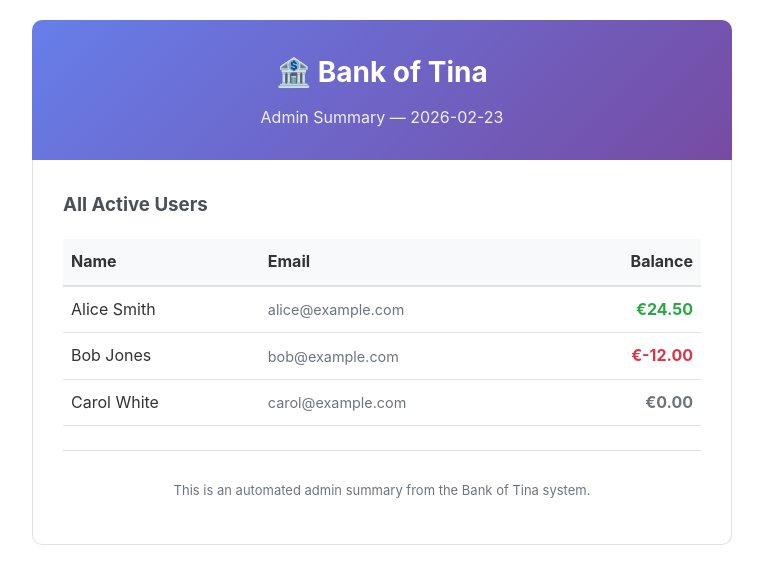
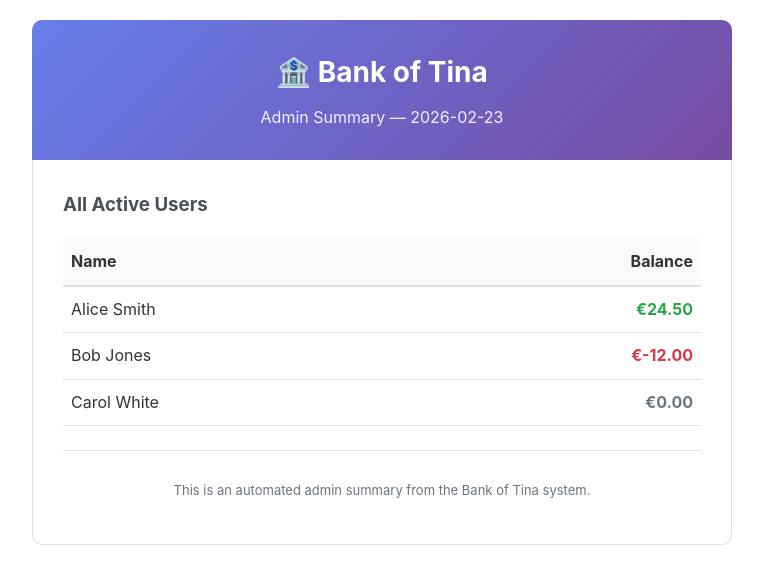
Before and after one commit to phoen-ix/bank-of-tina, a Flask app: page /settings/templates/preview/admin-summary in a window 1280 px wide. Shown: the top 584 px of the page, without its empty margins (258-1021 px from the left). Run offline with Flask 3, Linux system fonts and the light colour scheme.

Commit message:
Tweak weekly balance and admin summary email templates
- Remove the hardcoded "You owe €X" / "You are owed €X" line from the
  weekly balance email; the balance figure and its colour remain.
  The [BalanceStatus] placeholder is still substituted if used in a
  custom intro/footer field.
- Add include_emails=False param to build_admin_summary_email(); when
  False (default) the Email column is omitted from the summary table.
  Controlled by a new admin_summary_include_emails setting (default 0)
  with a toggle switch in Settings → Templates → Admin Summary Email.
  Both send_all_emails() and preview_admin_summary() pass the setting
  through so the Preview button reflects the live state.
- Update README and HANDOVER accordingly.

Co-Authored-By: Claude Sonnet 4.6 <noreply@anthropic.com>

```diff
--- a/app/app.py
+++ b/app/app.py
@@ -451,7 +451,6 @@ def build_email_html(user):
             <div style="background: #f8f9fa; padding: 20px; border-radius: 8px; margin: 20px 0; text-align: center;">
                 <p style="margin: 0 0 10px 0; color: #6c757d; text-transform: uppercase; font-size: 12px; font-weight: bold;">Current Balance</p>
                 <h2 style="margin: 0; font-size: 36px; {balance_class}">€{fmt_amount(user.balance)}</h2>
-                <p style="margin: 10px 0 0 0; {balance_class}">{balance_status}</p>
             </div>
 
             {transactions_section_html}
@@ -466,7 +465,7 @@ def build_email_html(user):
     """
     return html
 
-def build_admin_summary_email(users):
+def build_admin_summary_email(users, include_emails=False):
     date_str   = now_local().strftime('%Y-%m-%d')
     grad_start = get_tpl('color_email_grad_start')
     grad_end   = get_tpl('color_email_grad_end')
@@ -483,12 +482,15 @@ def build_admin_summary_email(users):
     rows_html = ''
     for user in users:
         color = neg_color if user.balance < 0 else (pos_color if user.balance > 0 else '#6c757d')
+        email_cell = f'<td style="padding: 10px 8px; border-bottom: 1px solid #dee2e6; color: #6c757d; font-size: 0.9em;">{user.email}</td>' if include_emails else ''
         rows_html += f"""
             <tr>
                 <td style="padding: 10px 8px; border-bottom: 1px solid #dee2e6;">{user.name}</td>
-                <td style="padding: 10px 8px; border-bottom: 1px solid #dee2e6; color: #6c757d; font-size: 0.9em;">{user.email}</td>
+                {email_cell}
                 <td style="padding: 10px 8px; border-bottom: 1px solid #dee2e6; text-align: right; font-weight: bold; color: {color};">€{fmt_amount(user.balance)}</td>
             </tr>"""
+
+    email_header = '<th style="padding: 10px 8px; text-align: left; border-bottom: 2px solid #dee2e6;">Email</th>' if include_emails else ''
 
     return f"""<!DOCTYPE html>
 <html>
@@ -505,7 +507,7 @@ def build_admin_summary_email(users):
             <thead>
                 <tr style="background: #f8f9fa;">
                     <th style="padding: 10px 8px; text-align: left; border-bottom: 2px solid #dee2e6;">Name</th>
-                    <th style="padding: 10px 8px; text-align: left; border-bottom: 2px solid #dee2e6;">Email</th>
+                    {email_header}
                     <th style="padding: 10px 8px; text-align: right; border-bottom: 2px solid #dee2e6;">Balance</th>
                 </tr>
             </thead>
@@ -583,7 +585,7 @@ def send_all_emails():
             summary_subject = apply_template(get_tpl('tpl_admin_subject'),
                                              Date=now_local().strftime('%Y-%m-%d'),
                                              UserCount=len(all_active_users))
-            summary_html = build_admin_summary_email(all_active_users)
+            summary_html = build_admin_summary_email(all_active_users, include_emails=get_setting('admin_summary_include_emails', '0') == '1')
             ok, err = send_single_email(admin.email, admin.name, summary_subject, summary_html)
             if debug:
                 if ok:
@@ -1458,6 +1460,7 @@ def settings():
         'tpl_admin_subject':   get_tpl('tpl_admin_subject'),
         'tpl_admin_intro':     get_tpl('tpl_admin_intro'),
         'tpl_admin_footer':    get_tpl('tpl_admin_footer'),
+        'admin_summary_include_emails': get_setting('admin_summary_include_emails', '0'),
         'tpl_backup_subject':  get_tpl('tpl_backup_subject'),
         'tpl_backup_footer':   get_tpl('tpl_backup_footer'),
         # Backup
@@ -1778,6 +1781,8 @@ def settings_templates():
     for key in text_keys:
         set_setting(key, request.form.get(key, '')[:500])
 
+    set_setting('admin_summary_include_emails', '1' if request.form.get('admin_summary_include_emails') else '0')
+
     flash('Templates saved.', 'success')
     return redirect(url_for('settings'))
 
@@ -1813,7 +1818,7 @@ def preview_admin_summary():
         users = [_D('Alice Smith','alice@example.com',24.50),
                  _D('Bob Jones','bob@example.com',-12.00),
                  _D('Carol White','carol@example.com',0.00)]
-    return build_admin_summary_email(users)
+    return build_admin_summary_email(users, include_emails=get_setting('admin_summary_include_emails', '0') == '1')
 
 
 @app.route('/settings/templates/preview/backup')
```
Also changed, not shown: HANDOVER.md (+3 -1 lines), app/templates/settings.html (+11 -0 lines), README.md.
